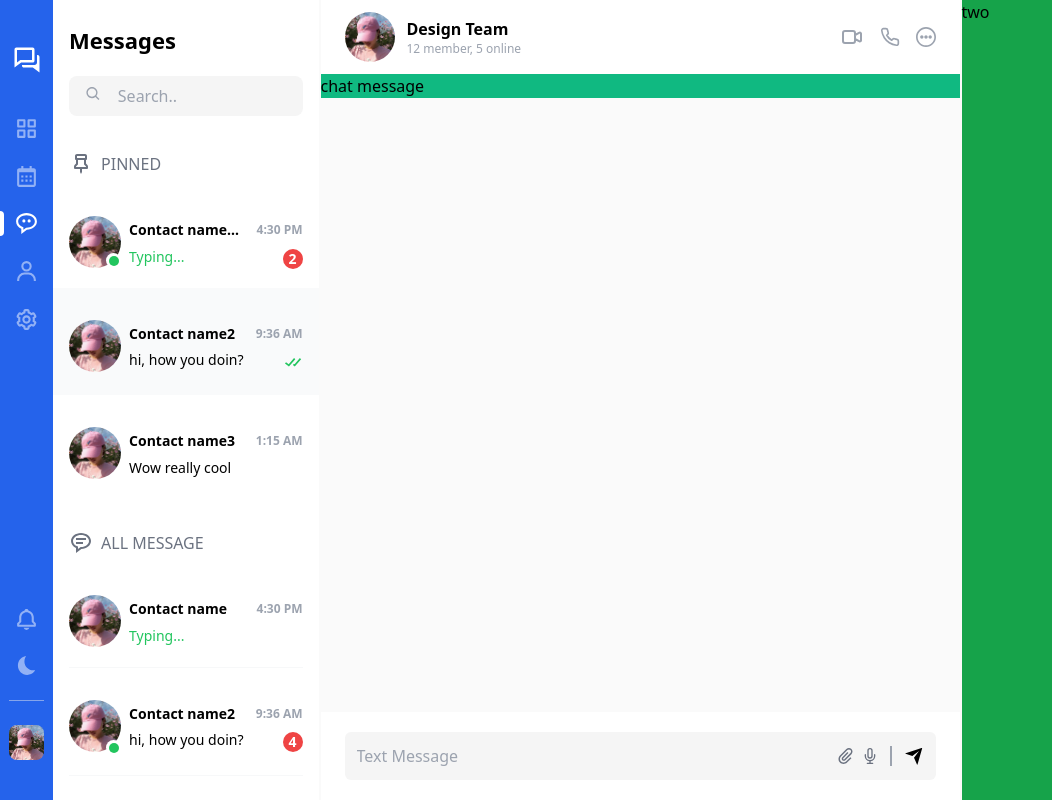
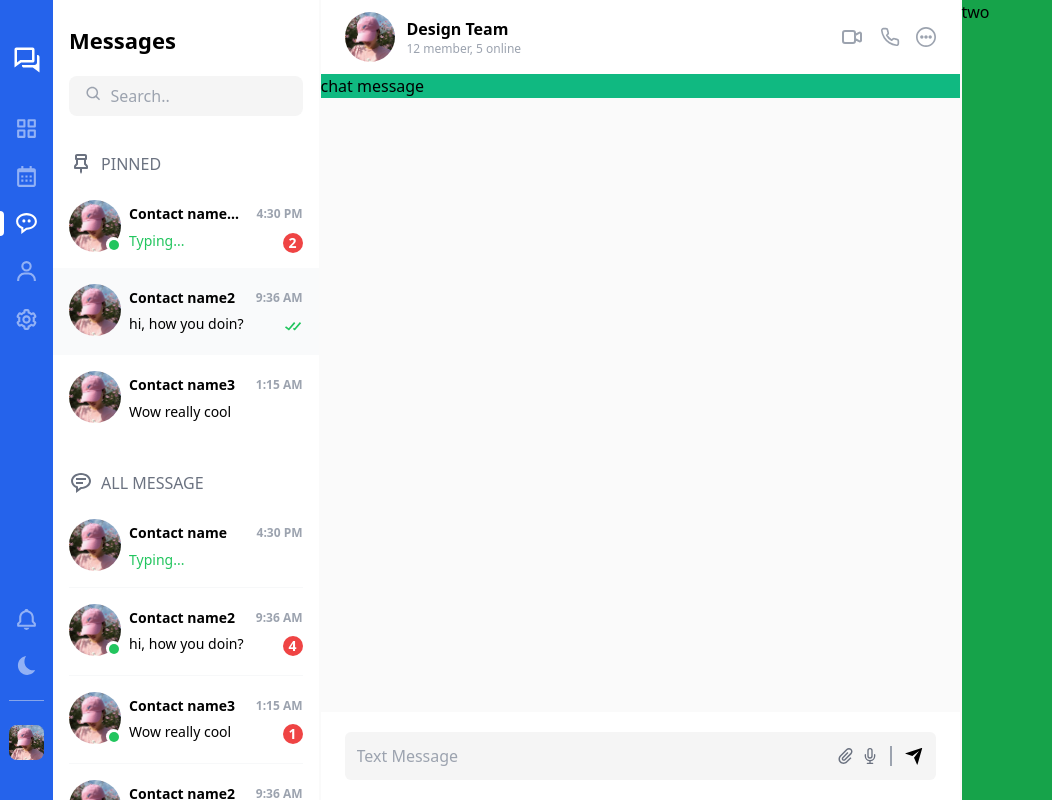
Before and after one commit to fatemeh19/mychat, a Next.js app in the folder frontend/: page / in a window 1280 px wide. Shown: the whole page, without its empty margins (0-1052 px from the left). Built offline with nearby package versions, Linux system fonts and the light colour scheme.

Commit message:
apply some style to responsive and chat box container

```diff
--- a/frontend/src/app/globals.css
+++ b/frontend/src/app/globals.css
@@ -90,7 +90,7 @@ body
   .charListContainer h1{font-size:22px;}
   .searchbox{margin:1rem;}
   .searchbox div{padding-top: .5rem;padding-bottom: .5rem;}
-  .charListContainer .container{gap: .5rem;}
+  .charListContainer .container-chatbox{gap: .5rem;padding-top:1rem;padding-bottom:1rem;}
   .charListContainer .contact-name,
   .charListContainer .last-mes,
   .mess-detail2{font-size:14px;}
--- a/frontend/src/components/leftSideMainPage/chatList/chatContactBox/index.tsx
+++ b/frontend/src/components/leftSideMainPage/chatList/chatContactBox/index.tsx
@@ -31,8 +31,8 @@ const ChatContactBox: FC<chatContactProps> = ({
 
     return (
 
-        <div className={"container w-full flex py-5 gap-5 px-8 pt-8 "+ (chatOpenned ? "bg-gray-50":"" )}>
-                <div className='relative contactProfile'>
+        <div className={"container w-full flex py-5 gap-5 px-8 pt-8 container-chatbox "+ (chatOpenned ? "bg-gray-50":"" )}>
+                <div className='relative contactProfile h-full'>
                     {status ?
                     <div className="rounded-full w-[15px] h-[15px] pt-[3px] flex justify-center bg-white absolute bottom-0 right-0">
                         <div className="rounded-full w-[10px] h-[10px]  bg-green-500"></div>
--- a/frontend/src/components/leftSideMainPage/chatList/searchBox/index.tsx
+++ b/frontend/src/components/leftSideMainPage/chatList/searchBox/index.tsx
@@ -6,7 +6,7 @@ export default function SearchBox(){
 
     return (
             <div className="m-8 searchbox">
-                <div className="  container w-full col-span-1 bg-[#f5f5f5] flex rounded-lg py-3 px-4">
+                <div className=" container-searchbox container w-full col-span-1 bg-[#f5f5f5] flex rounded-lg py-3 px-4">
                     <BiSearch className="text-xl text-gray-400 mr-2" />
                     <input type="text" className='outline-none bg-transparent w-full' placeholder='Search..' />
                 </div>
```
